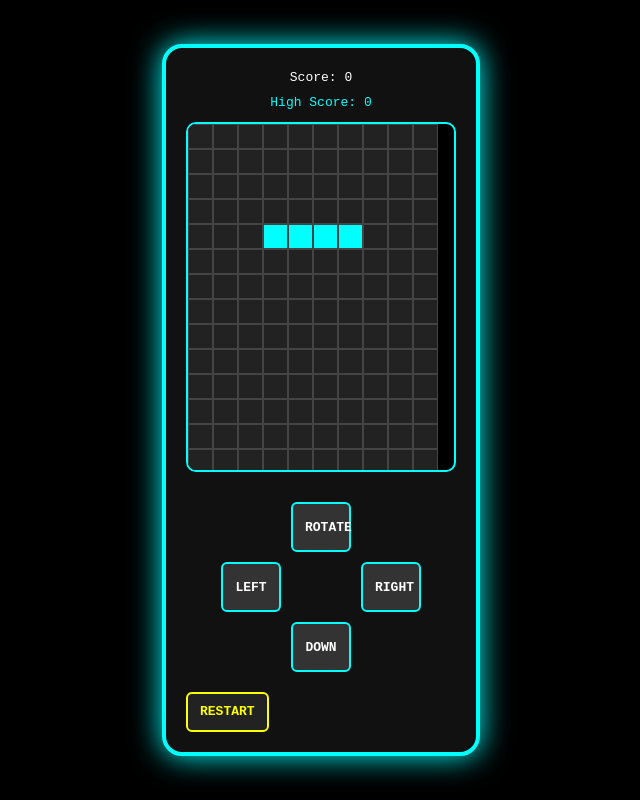
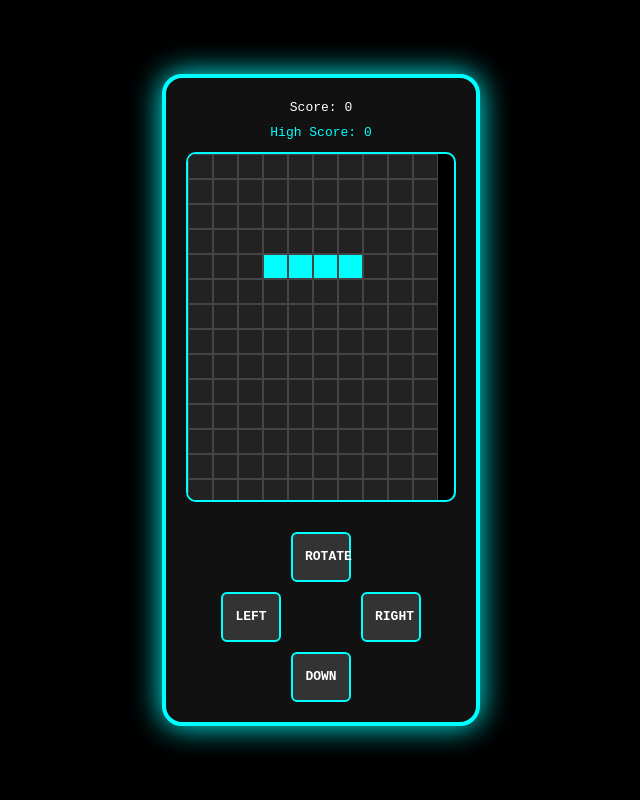
Before and after one commit to Heroness1/ttt-frame, a Next.js app: page /game in a window 1280 px wide. Shown: the whole page, without its empty margins (319-959 px from the left). Built offline with nearby package versions, Linux system fonts and the light colour scheme.

Commit message:
Update TetrisBoard.jsx

```diff
--- a/components/TetrisBoard.jsx
+++ b/components/TetrisBoard.jsx
@@ -395,6 +395,7 @@ const renderGrid = () => {
             DOWN
           </button>
         </div>
+        {gameOver && (
   <button
     style={{
       ...btnStyle,
@@ -407,6 +408,7 @@ const renderGrid = () => {
   >
     RESTART
   </button>
+)}
       </div>
     </div>
   );
```
Lines whose indentation alone changed are shown as unchanged.
